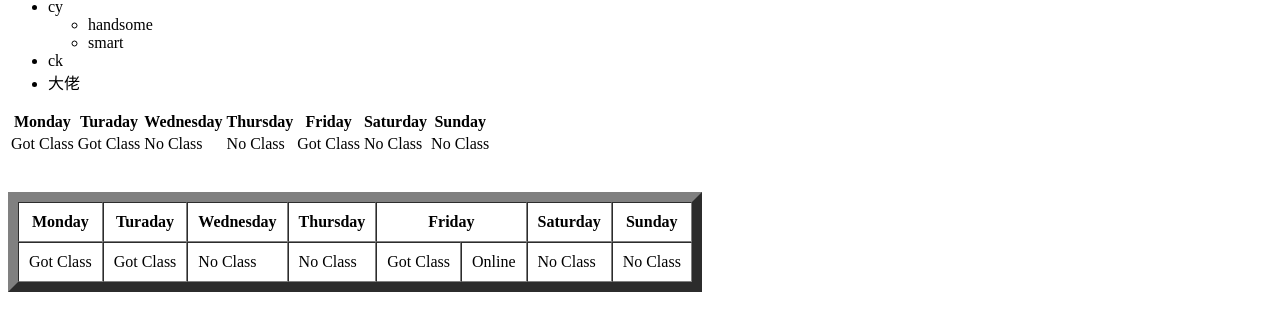
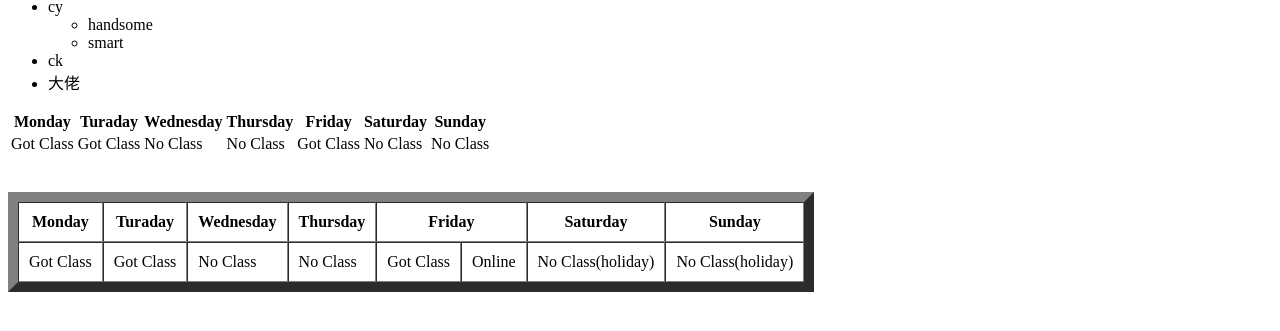
Before and after one commit to Cylim1507/MyVeryFirstWebsite, a plain HTML site: page index.html in a window 1280 px wide. Shown: the part 433-764 px from the top of the page. Drawn offline with Linux system fonts and the light colour scheme.

Commit message:
Update index.html

```diff
--- a/index.html
+++ b/index.html
@@ -77,8 +77,8 @@
                 <td>No Class</td>
                 <td>Got Class</td>
                 <td>Online</td>
-                <td>No Class</td>
-                <td>No Class</td>
+                <td>No Class(holiday)</td>
+                <td>No Class(holiday)</td>
             </tr>
 
         </table>
```
